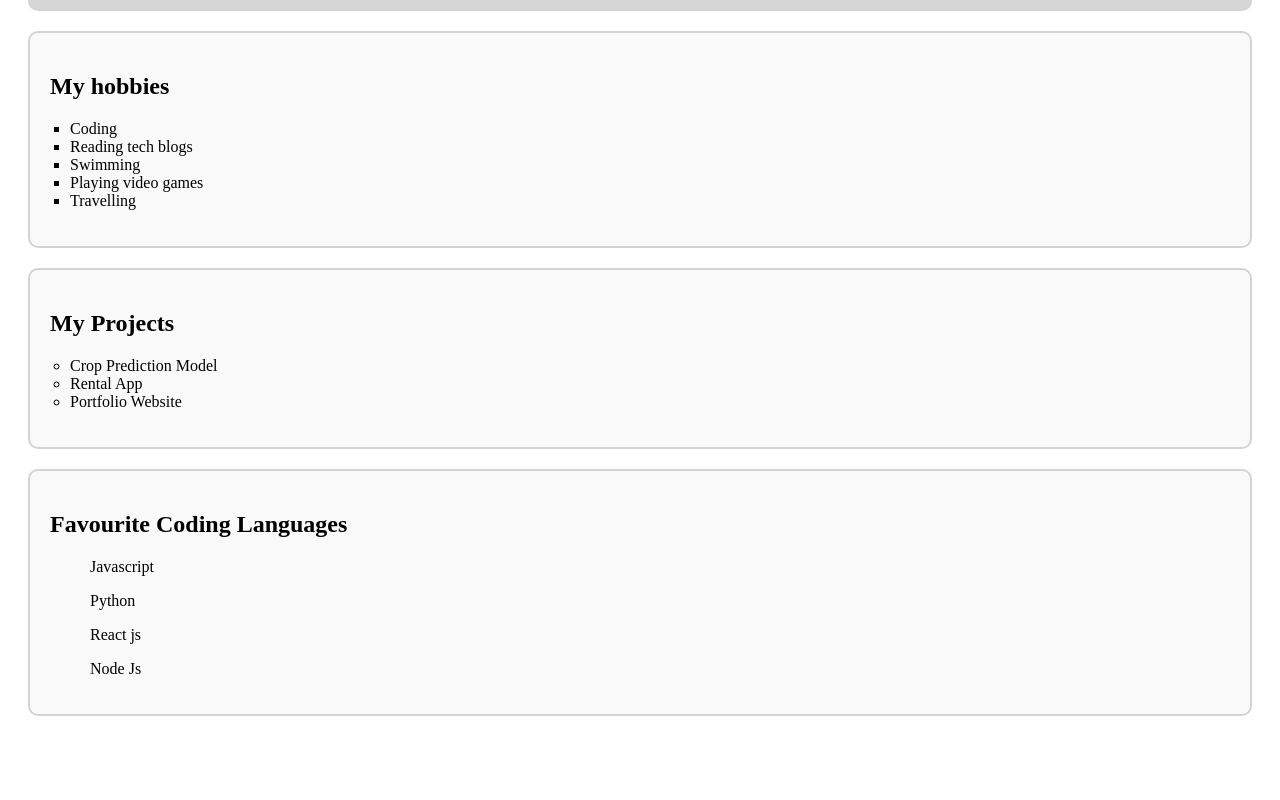
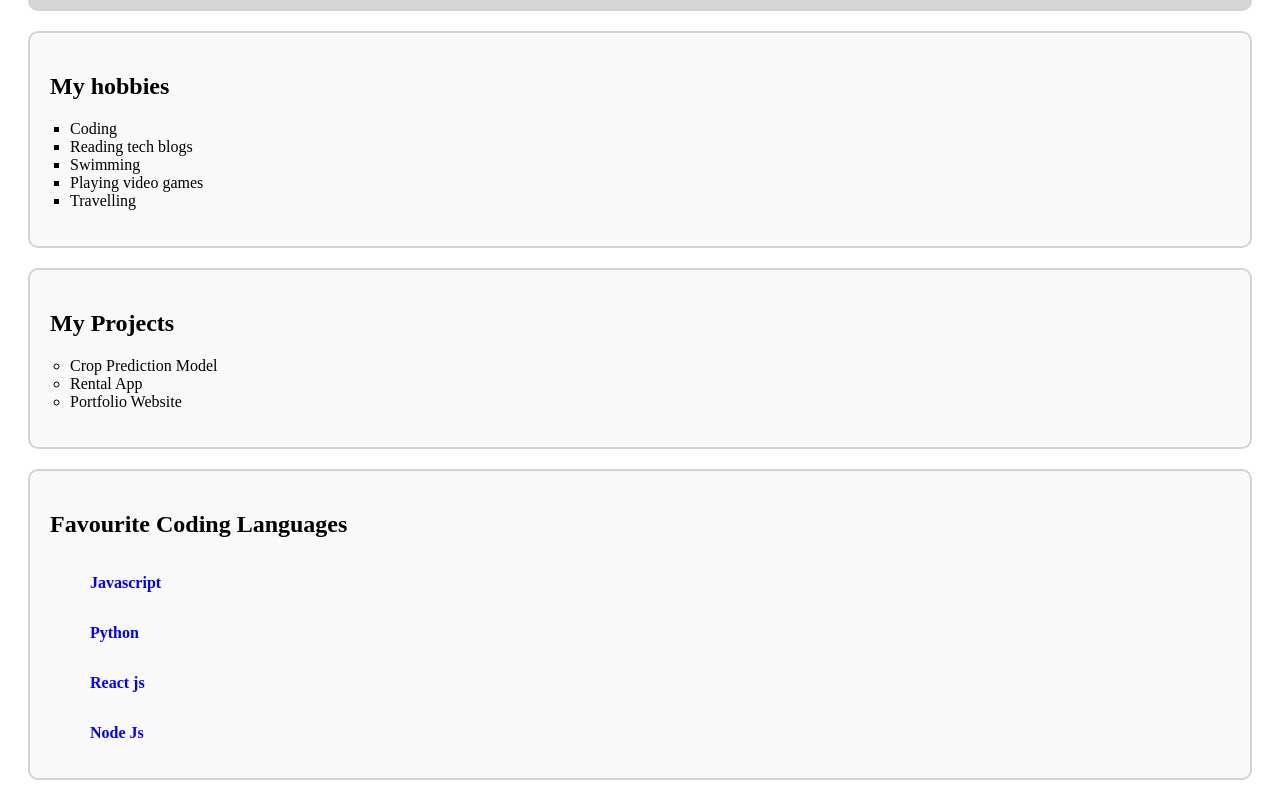
Before and after one commit to kimani-25-kikis/Portfolio-Joshua, a plain HTML site: page index.html in a window 1280 px wide. Shown: the part 534-1334 px from the top of the page. Before the commit the page ends 1270 px from the top, so only its background shows below. Drawn offline with Linux system fonts and the light colour scheme.

Commit message:
Managed to improve on the portfolio

```diff
--- a/index.html
+++ b/index.html
@@ -38,10 +38,10 @@
         </section>
         <section class="languages">
         <h2>Favourite Coding Languages</h2>
-        <ol>Javascript</ol>
-        <ol>Python</ol>
-        <ol>React js</ol>
-        <ol>Node Js</ol>
+        <ol><a href="">Javascript</a></ol>
+        <ol><a href="">Python</a></ol>
+        <ol><a href="">React js</a></ol>
+        <ol><a href="">Node Js</a></ol>
         </section>
 
     </section>
--- a/style.css
+++ b/style.css
@@ -56,8 +56,15 @@ h1{
     border: 2px solid lightgrey;
     border-radius: 10px;
     background-color: #f9f9f9;
+
+    display: flex;
+    justify-content: space-between;
+    flex-wrap: wrap;
+    flex-direction: column;
 }
-.languages ul{
-    list-style-type: disc;
-    padding-left: 20px;
+
+.languages ol a{
+    color: blue;
+    text-decoration: none;
+    font-weight: bold;
 }
```
